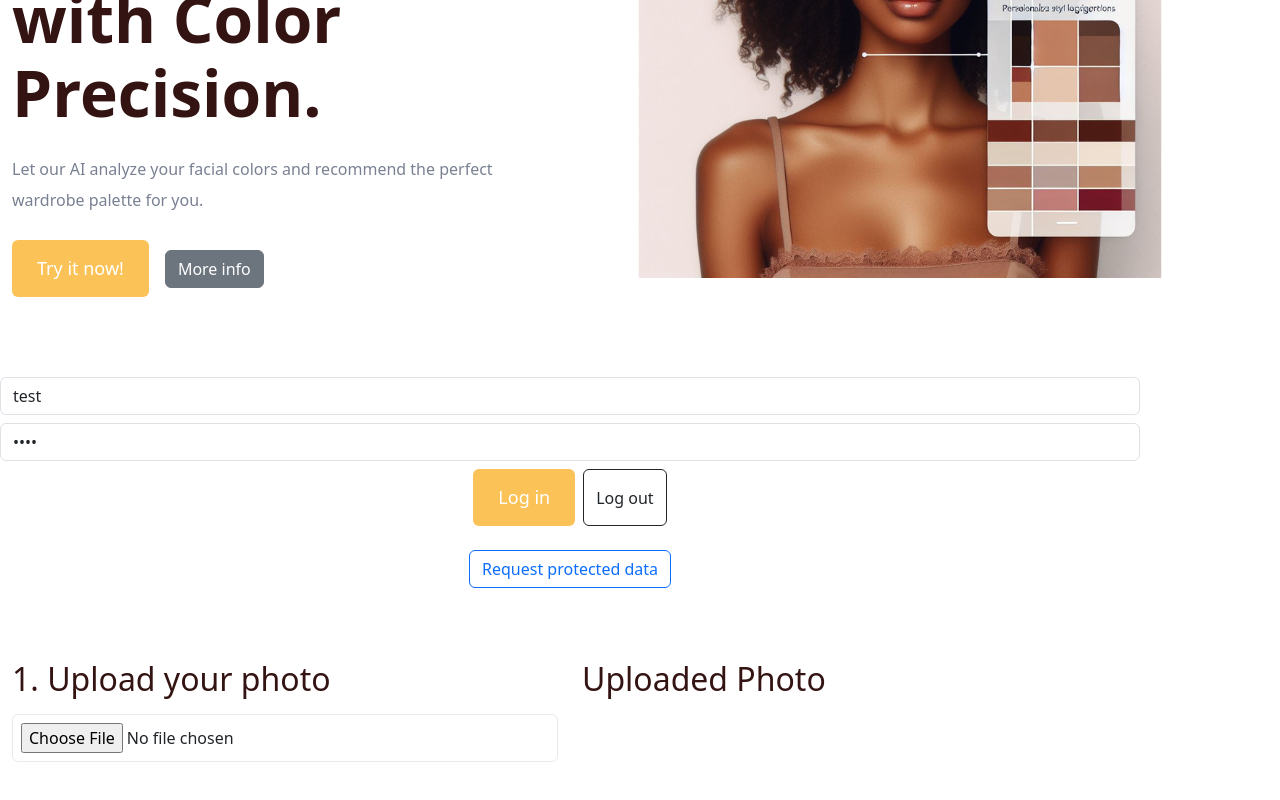
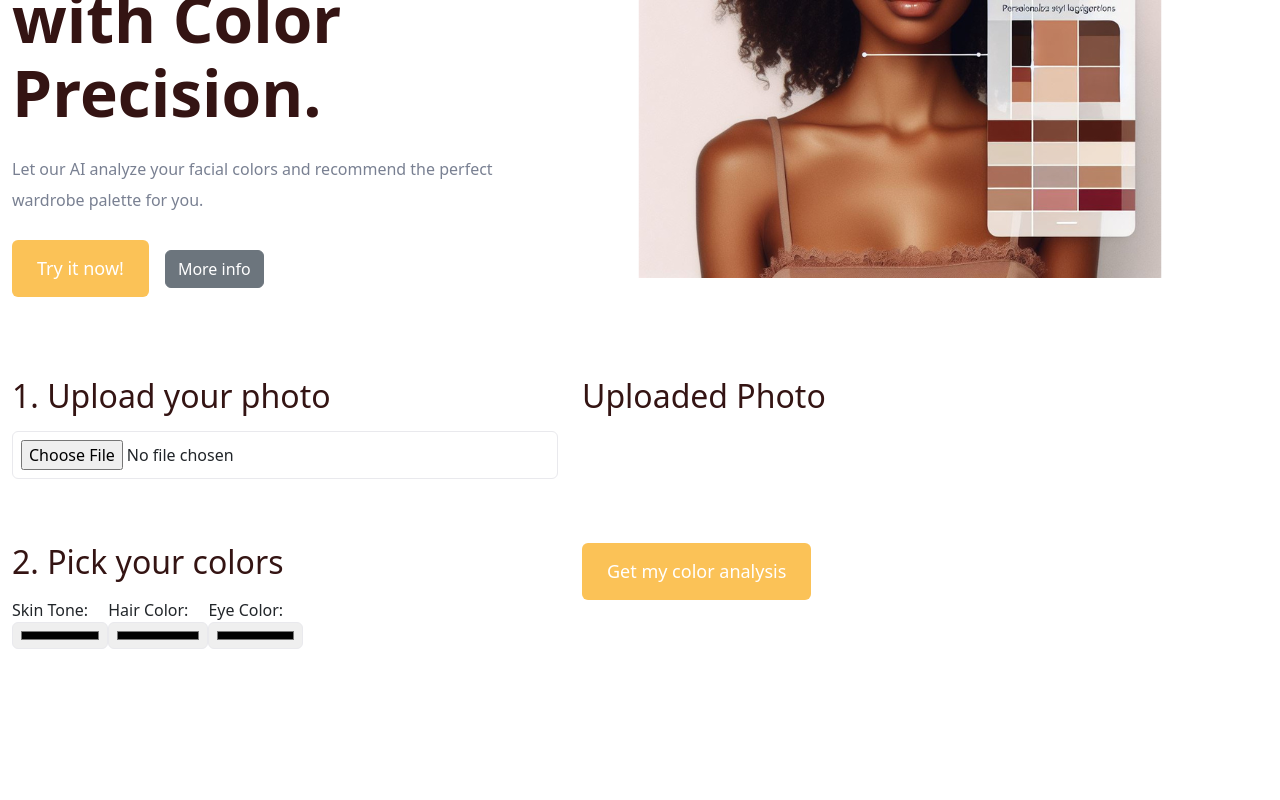
Before and after one commit to korleans916/Feature-extension, a React (Vite) app in the folder client/: page / in a window 1280 px wide. Shown: the part 496-1296 px from the top of the page. After the commit the page ends 1177 px from the top, so only its background shows below. Built offline with nearby package versions, Linux system fonts and the light colour scheme.

Commit message:
Removed request data feature, modified modal component (to put logic in one component)

```diff
--- a/client/src/App.jsx
+++ b/client/src/App.jsx
@@ -3,7 +3,7 @@ import { GoogleGenerativeAI } from "@google/generative-ai";
 import "./App.css";
 import Navbar from "./assets/components/Navbar";
 import Hero from "./assets/components/Hero";
-import LoginModal from "./assets/components/LoginModal";
+import LoginModal from "./assets/components/Login";
 
 //Here is where my great project starts
 // const { VITE_BARD_API_KEY } = import.meta.env;
@@ -61,8 +61,6 @@ function App() {
       <Navbar/>
       {/* Hero Section */}
       <Hero/>
-      {/*Login Section */}
-      <LoginModal/>
 
       {/* First Page */}
       {!generatedText && (
--- a/client/src/assets/components/LoginModal.jsx
+++ b/client/src/assets/components/Login.jsx
@@ -3,8 +3,8 @@ import axios from "axios";
 
 function Login() {
   const [credentials, setCredentials] = useState({
-    username: "test",
-    password: "test",
+    username: "username",
+    password: "password",
   });
 
   const [data, setData] = useState(null);
@@ -37,21 +37,6 @@ function Login() {
     localStorage.removeItem("token");
   };
 
-  const requestData = async () => {
-    try {
-      const { data } = await axios("/api/auth/profile", {
-        headers: {
-          authorization: "Bearer " + localStorage.getItem("token"),
-        },
-      });
-      setData(data.message);
-      console.log(data.message);
-    } catch (error) {
-      console.log(error);
-      setData(error.message);
-    }
-  };
-
   return (
     <div>
       <div>
@@ -78,11 +63,6 @@ function Login() {
           </button>
         </div>
       </div>
-      <div className="text-center p-4">
-        <button className=" btn btn-outline-primary" onClick={requestData}>
-          Request protected data
-        </button>
-      </div>
 
       {data && (
         <div className="text-center p-4">
```
